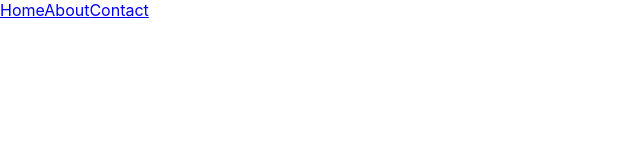
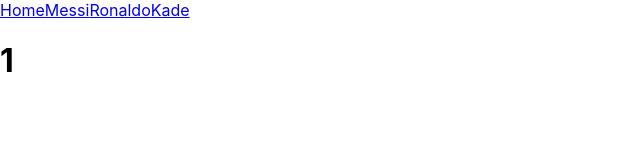
Before and after one commit to KadeKorn/React-CC, a React (Create React App) app: page /users/1 in a window 1280 px wide. Before the commit this address had no page. Shown: the top 160 px of the page, without its empty margins (0-640 px from the left). Built offline with nearby package versions, Linux system fonts and the light colour scheme; the HTML template or start-up script is replaced by a standard one.

Commit message:
finished up with routers. Learned how to make as many dynamic pages as I want.

```diff
--- a/src/App.jsx
+++ b/src/App.jsx
@@ -1,11 +1,11 @@
 import "./App.css";
-import { BrowserRouter as Router, Routes, Route, } from "react-router-dom";
-
+import { BrowserRouter as Router, Routes, Route } from "react-router-dom";
 
 import Nav from "./components/Nav.jsx";
 import Home from "./pages/Home";
-import About from "./pages/About";
-import Contact from "./pages/Contact";
+// import About from "./pages/About";
+// import Contact from "./pages/Contact";
+import Users from "./pages/User.jsx";
 // import Counter from "./components/Counter";
 
 function App() {
@@ -14,8 +14,7 @@
       <Nav />
       <Routes>
         <Route path="/" element={<Home />} />
-        <Route path="/about" element={<About />} />
-        <Route path="/contact" element={<Contact />} />
+        <Route path="/users/:username" element={<Users />} />
       </Routes>
     </Router>
   );
--- a/src/components/Nav.jsx
+++ b/src/components/Nav.jsx
@@ -4,8 +4,9 @@
   return (
     <nav>
       <Link to="/">Home</Link>
-      <Link to="/about">About</Link>
-      <Link to="/contact">Contact</Link>
+      <Link to="/users/messi">Messi</Link>
+      <Link to="/users/ronaldo">Ronaldo</Link>
+      <Link to="/users/kade">Kade</Link>
     </nav>
   );
 }
--- /dev/null
+++ b/src/pages/User.jsx
@@ -0,0 +1,10 @@
+import { useParams } from "react-router-dom";
+import { useEffect } from "react";
+
+function Users() {
+  const { username } = useParams();
+
+  return <h1>{username}</h1>;
+}
+
+export default Users;
```
